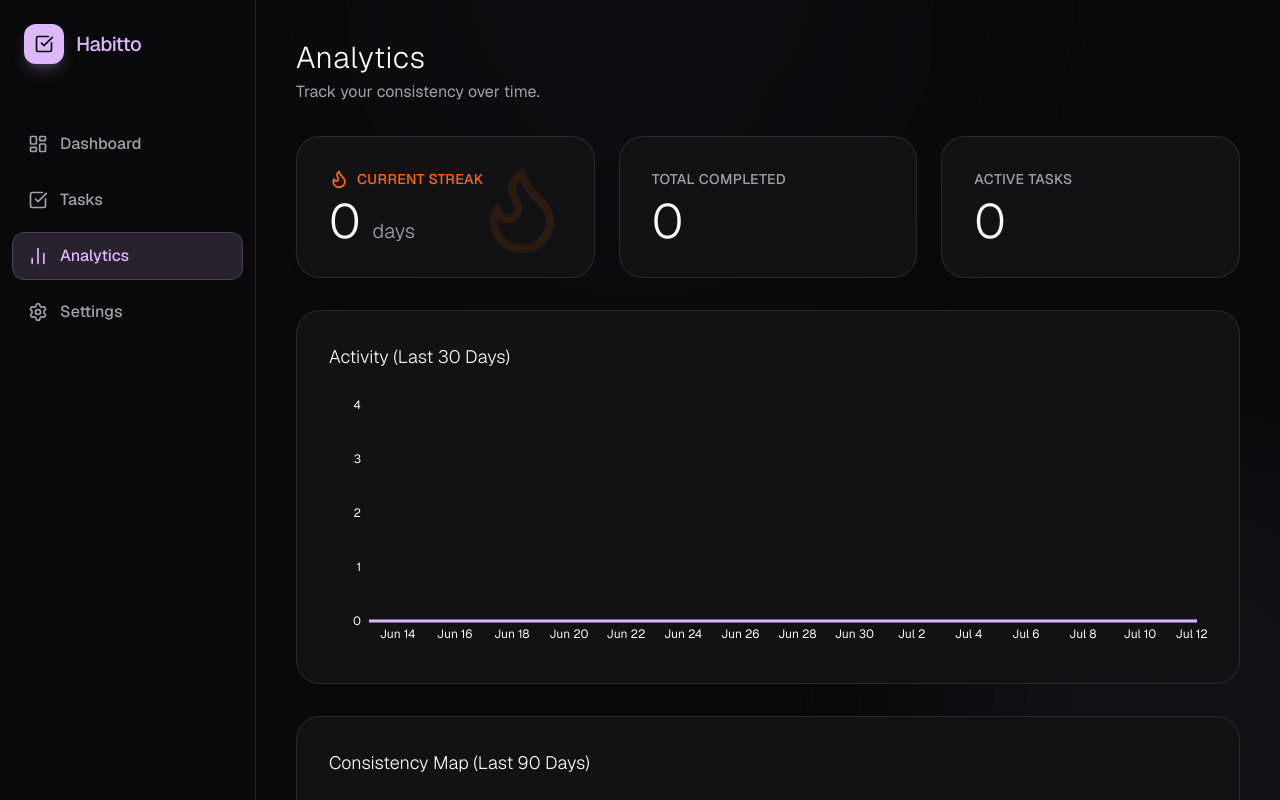
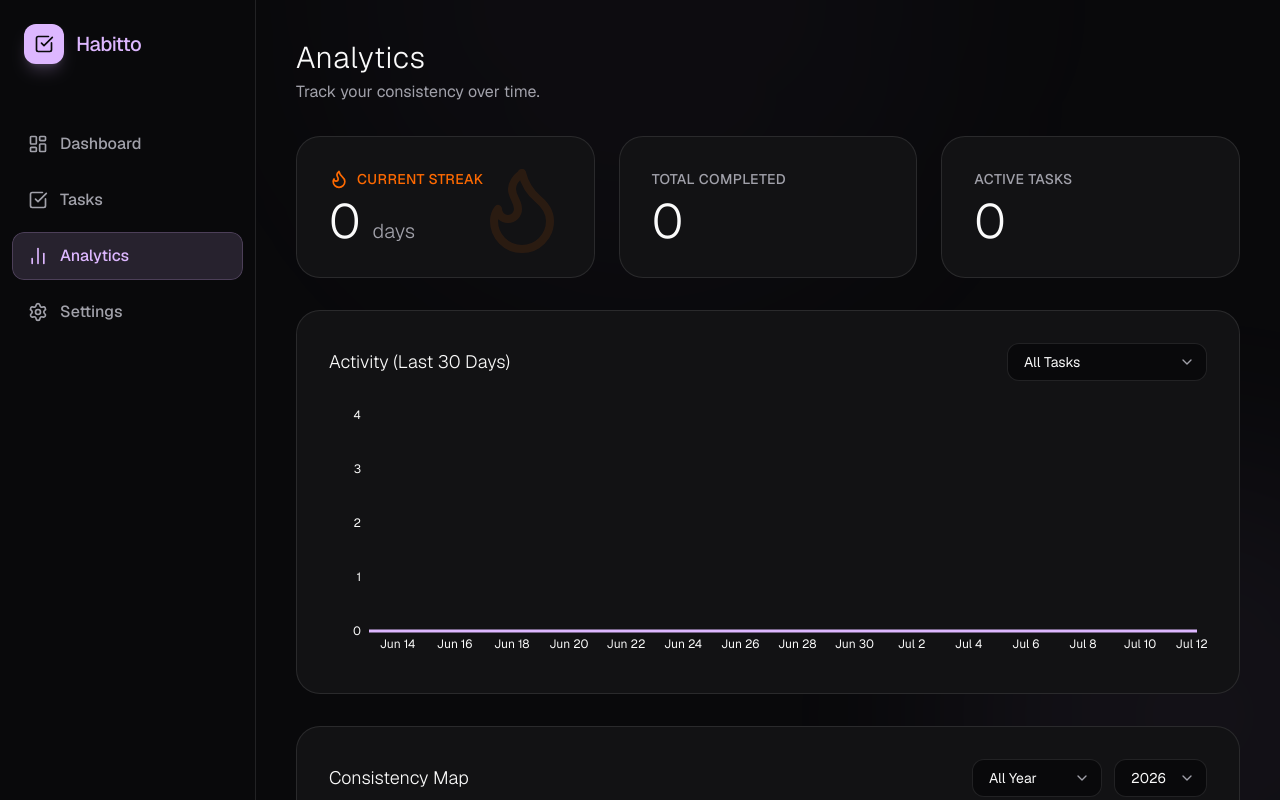
Before and after one commit to BhautikKhunt0/Habitto, a React (Vite) app: page /stats in a window 1280 px wide. Built offline with nearby package versions, Linux system fonts and the light colour scheme.

Commit message:
feat(stats): add task and date filtering to stats
Introduced state management for task filtering and date range selection (year/month) to enable more granular analysis of completion patterns in the stats dashboard.

```diff
--- a/src/pages/Stats.tsx
+++ b/src/pages/Stats.tsx
@@ -1,13 +1,30 @@
 import { useStore } from "../store/useStore";
-import { useMemo } from "react";
-import { format, subDays, eachDayOfInterval } from "date-fns";
+import { useMemo, useState } from "react";
+import { createPortal } from "react-dom";
+import { format, subDays, eachDayOfInterval, startOfYear, endOfYear, startOfMonth, endOfMonth } from "date-fns";
 import { AreaChart, Area, XAxis, YAxis, Tooltip, ResponsiveContainer } from "recharts";
-import { Flame } from "lucide-react";
+import { Flame, Calendar as CalendarIcon, ChevronDown } from "lucide-react";
 import { isTaskScheduledOnDate, cn } from "../lib/utils";
 
 export function Stats() {
   const tasks = useStore((state) => state.tasks);
   const completions = useStore((state) => state.completions);
+
+  // Task selection for chart
+  const [selectedTaskId, setSelectedTaskId] = useState<string>('all');
+
+  // Month / Year selection for consistency map
+  const [heatmapYear, setHeatmapYear] = useState<number>(new Date().getFullYear());
+  const [heatmapMonth, setHeatmapMonth] = useState<number | 'all'>('all');
+
+  // Tooltip state for heatmap
+  const [hoveredDay, setHoveredDay] = useState<{
+    date: string;
+    displayDate: string;
+    count: number;
+    scheduledCount: number;
+    rect: DOMRect;
+  } | null>(null);
 
   // Compute total streak (days in a row with at least one completion)
   const streak = useMemo(() => {
@@ -32,28 +49,88 @@ export function Stats() {
     return currentStreak;
   }, [completions]);
 
-  // Last 30 days data for chart
+  // Last 30 days data for chart based on selected task
   const chartData = useMemo(() => {
     const today = new Date();
     const last30 = eachDayOfInterval({ start: subDays(today, 29), end: today });
 
     return last30.map(day => {
       const dateStr = format(day, 'yyyy-MM-dd');
-      const count = completions.filter(c => c.date === dateStr).length;
+      let count = 0;
+      if (selectedTaskId === 'all') {
+        count = completions.filter(c => c.date === dateStr).length;
+      } else {
+        count = completions.filter(c => c.date === dateStr && c.taskId === selectedTaskId).length;
+      }
       return {
         date: format(day, 'MMM d'),
         fullDate: dateStr,
         completions: count
       };
     });
-  }, [completions]);
+  }, [completions, selectedTaskId]);
 
-  // Heatmap data (last 90 days)
+  // Available years based on data
+  const availableYears = useMemo(() => {
+    let minYear = new Date().getFullYear();
+    completions.forEach(c => {
+      const y = parseInt(c.date.split('-')[0]);
+      if (!isNaN(y) && y < minYear) minYear = y;
+    });
+    tasks.forEach(t => {
+      const y = new Date(t.createdAt).getFullYear();
+      if (!isNaN(y) && y < minYear) minYear = y;
+    });
+
+    const years = [];
+    for (let i = new Date().getFullYear(); i >= minYear; i--) {
+      years.push(i);
+    }
+    return years.length > 0 ? years : [new Date().getFullYear()];
+  }, [completions, tasks]);
+
+  const MONTHS = [
+    { value: 0, label: 'January' },
+    { value: 1, label: 'February' },
+    { value: 2, label: 'March' },
+    { value: 3, label: 'April' },
+    { value: 4, label: 'May' },
+    { value: 5, label: 'June' },
+    { value: 6, label: 'July' },
+    { value: 7, label: 'August' },
+    { value: 8, label: 'September' },
+    { value: 9, label: 'October' },
+    { value: 10, label: 'November' },
+    { value: 11, label: 'December' },
+  ];
+
+  // Heatmap data based on month/year
   const heatmapData = useMemo(() => {
-    const today = new Date();
-    const last90 = eachDayOfInterval({ start: subDays(today, 89), end: today });
+    let start, end;
 
-    return last90.map(day => {
+    if (heatmapMonth === 'all') {
+      start = startOfYear(new Date(heatmapYear, 0, 1));
+      end = endOfYear(new Date(heatmapYear, 0, 1));
+    } else {
+      start = startOfMonth(new Date(heatmapYear, heatmapMonth as number, 1));
+      end = endOfMonth(new Date(heatmapYear, heatmapMonth as number, 1));
+    }
+
+    const days = eachDayOfInterval({ start, end });
+
+    // Group days by column (weeks). For a real calendar feel, we align to Sundays.
+    // We pad the first week so the first day of the interval aligns with its dayOfWeek.
+    const startPadding = start.getDay(); // 0 for Sunday
+    const paddedDays: (Date | null)[] = Array(startPadding).fill(null);
+    paddedDays.push(...days);
+
+    const columns: any[][] = [];
+    for (let i = 0; i < paddedDays.length; i += 7) {
+      const weekDays = paddedDays.slice(i, i + 7);
+
+      columns.push(weekDays.map(day => {
+        if (!day) return null;
+
         const dateStr = format(day, 'yyyy-MM-dd');
         const count = completions.filter(c => c.date === dateStr).length;
         const scheduledCount = tasks.filter(t => isTaskScheduledOnDate(t, day)).length;
@@ -64,8 +141,11 @@ export function Stats() {
           count,
           scheduledCount
         };
-    });
-  }, [completions, tasks]);
+      }));
+    }
+
+    return columns;
+  }, [completions, tasks, heatmapYear, heatmapMonth]);
 
   return (
     <div className="space-y-8 max-w-5xl mx-auto">
@@ -98,7 +178,23 @@ export function Stats() {
       </div>
 
       <div className="bg-theme-surface border border-theme-border rounded-3xl p-6 md:p-8">
-        <h2 className="text-lg font-light text-theme-text mb-6">Activity (Last 30 Days)</h2>
+        <div className="flex flex-col sm:flex-row sm:items-center justify-between gap-4 mb-6">
+          <h2 className="text-lg font-light text-theme-text">Activity (Last 30 Days)</h2>
+          <div className="relative">
+            <select
+              value={selectedTaskId}
+              onChange={(e) => setSelectedTaskId(e.target.value)}
+              className="appearance-none bg-theme-bg border border-theme-border rounded-xl px-4 py-2 pr-10 text-sm text-theme-text focus:outline-none focus:border-theme-accent w-full sm:w-auto min-w-[200px]"
+            >
+              <option value="all">All Tasks</option>
+              {tasks.map(t => (
+                <option key={t.id} value={t.id}>{t.name}</option>
+              ))}
+            </select>
+            <ChevronDown className="w-4 h-4 text-theme-muted absolute right-3 top-1/2 -translate-y-1/2 pointer-events-none" />
+          </div>
+        </div>
+
         <div className="h-64 w-full">
           <ResponsiveContainer width="100%" height="100%">
             <AreaChart data={chartData} margin={{ top: 10, right: 10, left: -20, bottom: 0 }}>
@@ -120,43 +216,98 @@ export function Stats() {
         </div>
       </div>
 
-      <div className="bg-theme-surface border border-theme-border rounded-3xl p-6 md:p-8 overflow-x-auto">
-        <h2 className="text-lg font-light text-theme-text mb-6">Consistency Map (Last 90 Days)</h2>
-        <div className="flex gap-1.5 min-w-max pb-4">
-          {/* Group into weeks roughly */}
-          {Array.from({ length: Math.ceil(heatmapData.length / 7) }).map((_, colIdx) => (
+      <div className="bg-theme-surface border border-theme-border rounded-3xl p-6 md:p-8">
+        <div className="flex flex-col sm:flex-row sm:items-center justify-between gap-4 mb-6">
+          <h2 className="text-lg font-light text-theme-text">Consistency Map</h2>
+
+          <div className="flex items-center gap-3">
+            <div className="relative">
+              <select
+                value={heatmapMonth}
+                onChange={(e) => setHeatmapMonth(e.target.value === 'all' ? 'all' : parseInt(e.target.value))}
+                className="appearance-none bg-theme-bg border border-theme-border rounded-xl px-4 py-2 pr-10 text-sm text-theme-text focus:outline-none focus:border-theme-accent"
+              >
+                <option value="all">All Year</option>
+                {MONTHS.map(m => (
+                  <option key={m.value} value={m.value}>{m.label}</option>
+                ))}
+              </select>
+              <ChevronDown className="w-4 h-4 text-theme-muted absolute right-3 top-1/2 -translate-y-1/2 pointer-events-none" />
+            </div>
+
+            <div className="relative">
+              <select
+                value={heatmapYear}
+                onChange={(e) => setHeatmapYear(parseInt(e.target.value))}
+                className="appearance-none bg-theme-bg border border-theme-border rounded-xl px-4 py-2 pr-10 text-sm text-theme-text focus:outline-none focus:border-theme-accent"
+              >
+                {availableYears.map(year => (
+                  <option key={year} value={year}>{year}</option>
+                ))}
+              </select>
+              <ChevronDown className="w-4 h-4 text-theme-muted absolute right-3 top-1/2 -translate-y-1/2 pointer-events-none" />
+            </div>
+          </div>
+        </div>
+
+        <div className="overflow-x-auto pb-4">
+          <div className="flex gap-1.5 min-w-max">
+            {heatmapData.map((col, colIdx) => (
               <div key={colIdx} className="flex flex-col gap-1.5">
-              {heatmapData.slice(colIdx * 7, (colIdx + 1) * 7).map((day) => (
+                {col.map((day, rowIdx) => {
+                  if (!day) {
+                    return <div key={`empty-${rowIdx}`} className="w-4 h-4 rounded-sm bg-transparent" />;
+                  }
+                  return (
                     <div
                       key={day.date}
                       className={cn(
-                    "w-4 h-4 rounded-sm transition-colors duration-300 relative group cursor-pointer",
+                        "w-4 h-4 rounded-sm transition-colors duration-300 relative cursor-pointer",
                         day.count === 0 ? 'bg-theme-border/50' :
                         day.count < day.scheduledCount ? 'bg-theme-accent/40' :
                         'bg-theme-accent shadow-[0_0_8px_var(--accent-color)]'
                       )}
-                >
-                  <div className="absolute bottom-full left-1/2 -translate-x-1/2 mb-2 hidden group-hover:flex flex-col items-center z-50 w-max bg-theme-bg border border-theme-border rounded-lg px-3 py-2 shadow-xl">
-                    <span className="text-xs font-medium text-theme-text mb-1">{day.displayDate}</span>
-                    <div className="text-xs text-theme-muted">
-                      {day.count} / {day.scheduledCount} Tasks Completed
-                    </div>
-                    {/* Tooltip arrow */}
-                    <div className="absolute top-full left-1/2 -translate-x-1/2 -mt-[1px] border-[6px] border-transparent border-t-theme-bg" />
-                  </div>
+                      onMouseEnter={(e) => {
+                        setHoveredDay({
+                          ...day,
+                          rect: e.currentTarget.getBoundingClientRect()
+                        });
+                      }}
+                      onMouseLeave={() => setHoveredDay(null)}
+                    />
+                  );
+                })}
               </div>
             ))}
           </div>
-          ))}
         </div>
-        <div className="flex items-center gap-2 mt-2 text-xs text-theme-muted justify-end">
+
+        <div className="flex items-center gap-2 mt-4 text-xs text-theme-muted justify-end">
           <span>Less</span>
           <div className="w-3 h-3 rounded-sm bg-theme-border/50" />
           <div className="w-3 h-3 rounded-sm bg-theme-accent/40" />
-          <div className="w-3 h-3 rounded-sm bg-theme-accent" />
+          <div className="w-3 h-3 rounded-sm bg-theme-accent shadow-[0_0_8px_var(--accent-color)]" />
           <span>More</span>
         </div>
       </div>
+
+      {hoveredDay && createPortal(
+        <div
+          className="fixed z-[100] flex flex-col items-center pointer-events-none w-max bg-theme-bg border border-theme-border rounded-lg px-3 py-2 shadow-xl"
+          style={{
+            top: hoveredDay.rect.top - 8,
+            left: hoveredDay.rect.left + hoveredDay.rect.width / 2,
+            transform: 'translate(-50%, -100%)'
+          }}
+        >
+          <span className="text-xs font-medium text-theme-text mb-1">{hoveredDay.displayDate}</span>
+          <div className="text-xs text-theme-muted">
+            {hoveredDay.count} / {hoveredDay.scheduledCount} Tasks Completed
+          </div>
+          <div className="absolute top-full left-1/2 -translate-x-1/2 -mt-[1px] border-[6px] border-transparent border-t-theme-bg" />
+        </div>,
+        document.body
+      )}
     </div>
   );
 }
```
Lines whose indentation alone changed are shown as unchanged.
